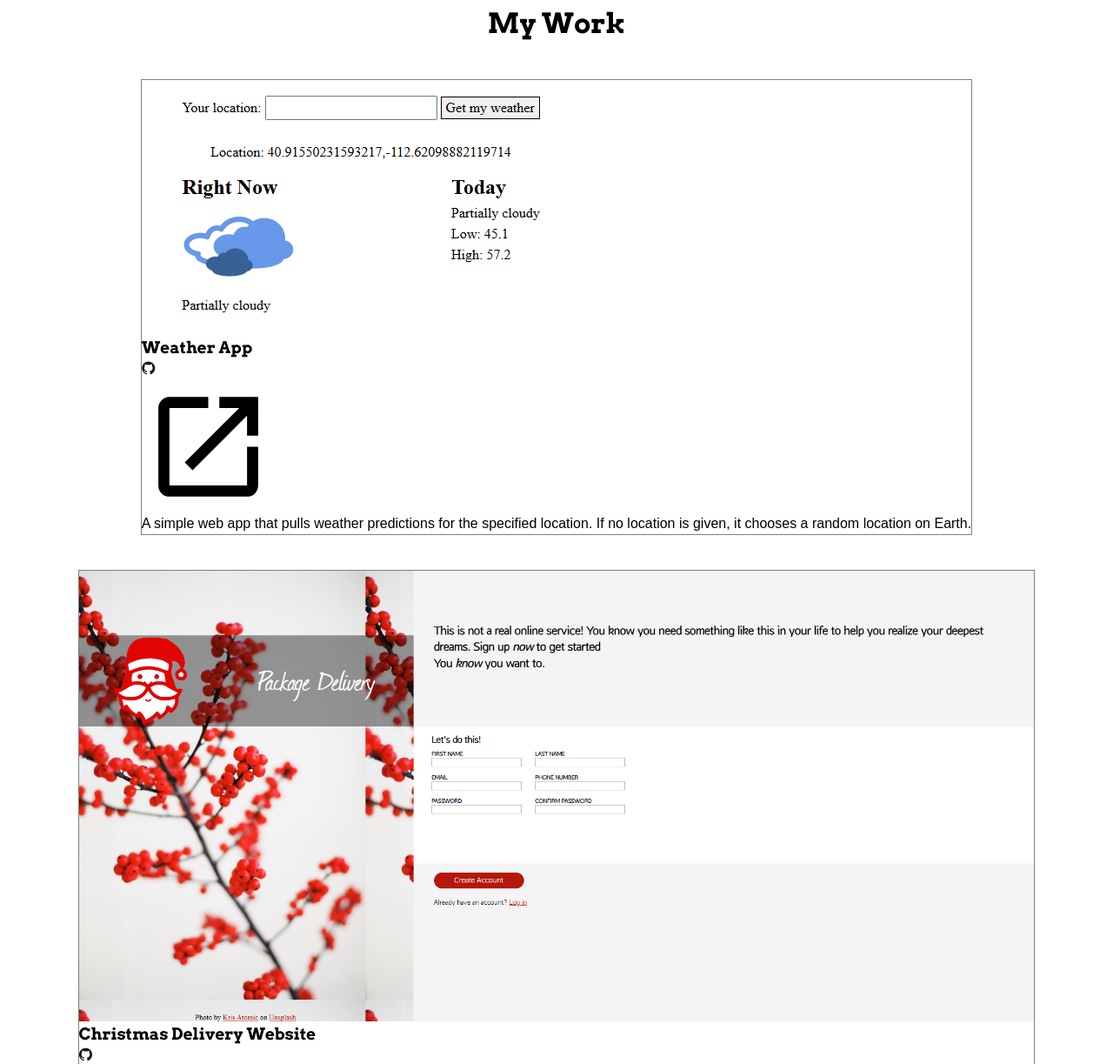
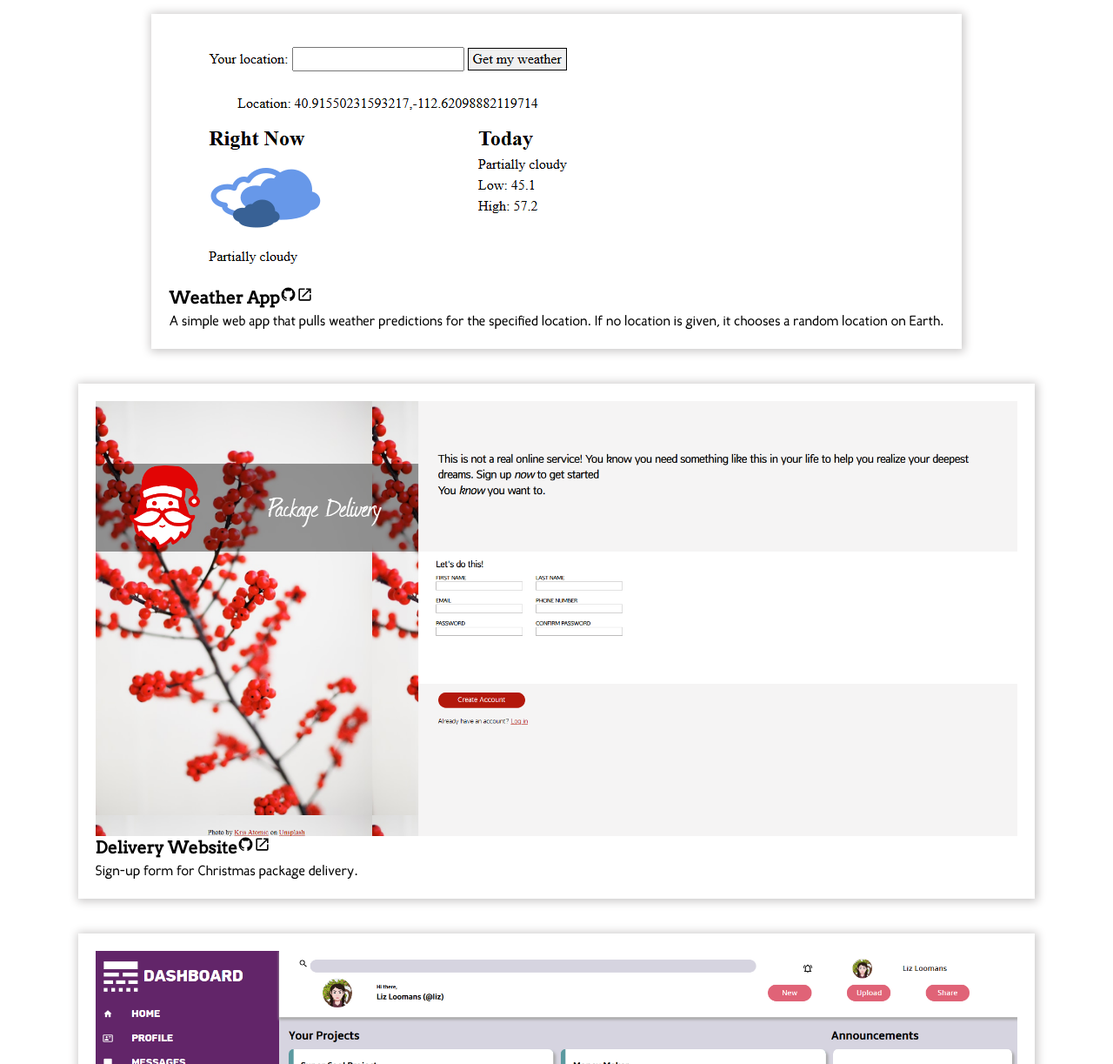
Before and after one commit to Liziloo/odin-homepage, a website built with webpack: page src/template.html in a window 1280 px wide. Shown: the part 1254-2477 px from the top of the page at 87% size. Built offline with nearby package versions, Linux system fonts and the light colour scheme; files whose address does not match are found by name; a web font is replaced by a local one.

```diff
--- a/src/styles/styles.css
+++ b/src/styles/styles.css
@@ -63,11 +63,11 @@
 }
 
 :root {
-    font-family: 'candelabo', sans-serif;
+    font-family: 'candelabook', sans-serif;
 }
 
 h1, h2, h3, h4, h5, h6 {
-    font-family: 'arvobold', serif;
+    font-family: 'arvoregular', serif;
 }
 
 h1 {
@@ -76,6 +76,10 @@
 
 h2 {
     font-size: 2rem;
+}
+
+h3 {
+    font-size: 1.2rem;
 }
 
 section {
@@ -89,13 +93,13 @@
 }
 
 .icon {
-    width: 12vw;
-    height: auto;
+    width: auto;
+    height: 2.5rem;
 }
 
 .portrait {
     width: 100vw;
-    background: linear-gradient(135deg, #0e3007, #0e3007 55%, white 55%, white);
+    background: linear-gradient(135deg, #0e3007, #0e3007 50%, rgb(207, 205, 205) 50%, white 51.25%, white);
     display: flex;
     flex-direction: column;
     padding-top: 1vh;
@@ -137,7 +141,17 @@
 }
 
 .project {
-    border: 1px solid grey;
+    box-shadow: 1px 1px 10px 2px #c9c7c7;
+    padding: 20px;
+}
+
+.project-links > .icon {
+    height: 1.2rem;
+    width: auto;
+}
+
+.project-links, .project-footer {
+    display: flex;
 }
 
 .work {
--- a/src/template.html
+++ b/src/template.html
@@ -39,7 +39,7 @@
                             <h3>Weather App</h3>
                         </div>
                         <div class="project-links">
-                            <i class="devicon-github-original colored"></i>
+                            <img class="icon" src="./assets/images/github.svg"></img>
                             <img class="icon" src="./assets/images/open-in-new.svg">
                         </div>
                     </div>
@@ -52,9 +52,9 @@
                         <img src="./assets/images/Screenshot 2025-03-28 145531.png">
                     </div>
                     <div class="project-footer">
-                        <div class="project-title"><h3>Christmas Delivery Website</h3></div>
+                        <div class="project-title"><h3>Delivery Website</h3></div>
                         <div class="project-links">
-                            <i class="devicon-github-original colored"></i>
+                            <img class="icon" src="./assets/images/github.svg"></img>
                             <img class="icon" src="./assets/images/open-in-new.svg">
                         </div>
                     </div>
@@ -69,7 +69,7 @@
                     <div class="project-footer">
                         <div class="project-title"><h3>Admin Dashboard</h3></div>
                         <div class="project-links">
-                            <i class="devicon-github-original colored"></i>
+                            <img class="icon" src="./assets/images/github.svg"></img>
                             <img class="icon" src="./assets/images/open-in-new.svg">
                         </div>
                     </div>
@@ -84,7 +84,7 @@
                     <div class="project-footer">
                         <div class="project-title"><h3>Tic-Tac-Toe</h3></div>
                         <div class="project-links">
-                            <i class="devicon-github-original colored"></i>
+                            <img class="icon" src="./assets/images/github.svg"></img>
                             <img class="icon" src="./assets/images/open-in-new.svg">
                         </div>
                     </div>
@@ -99,7 +99,7 @@
                     <div class="project-footer">
                         <div class="project-title"><h3>Finnick's Pancake House Website</h3></div>
                         <div class="project-links">
-                            <i class="devicon-github-original colored"></i>
+                            <img class="icon" src="./assets/images/github.svg"></img>
                             <img class="icon" src="./assets/images/open-in-new.svg">
                         </div>
                     </div>
@@ -114,7 +114,7 @@
                     <div class="project-footer">
                         <div class="project-title"><h3>ADHDo</h3></div>
                         <div class="project-links">
-                            <i class="devicon-github-original colored"></i>
+                            <img class="icon" src="./assets/images/github.svg"></img>
                             <img class="icon" src="./assets/images/open-in-new.svg">
                         </div>
                     </div>
```
Also changed, not shown: src/assets/images/github.svg (added).
